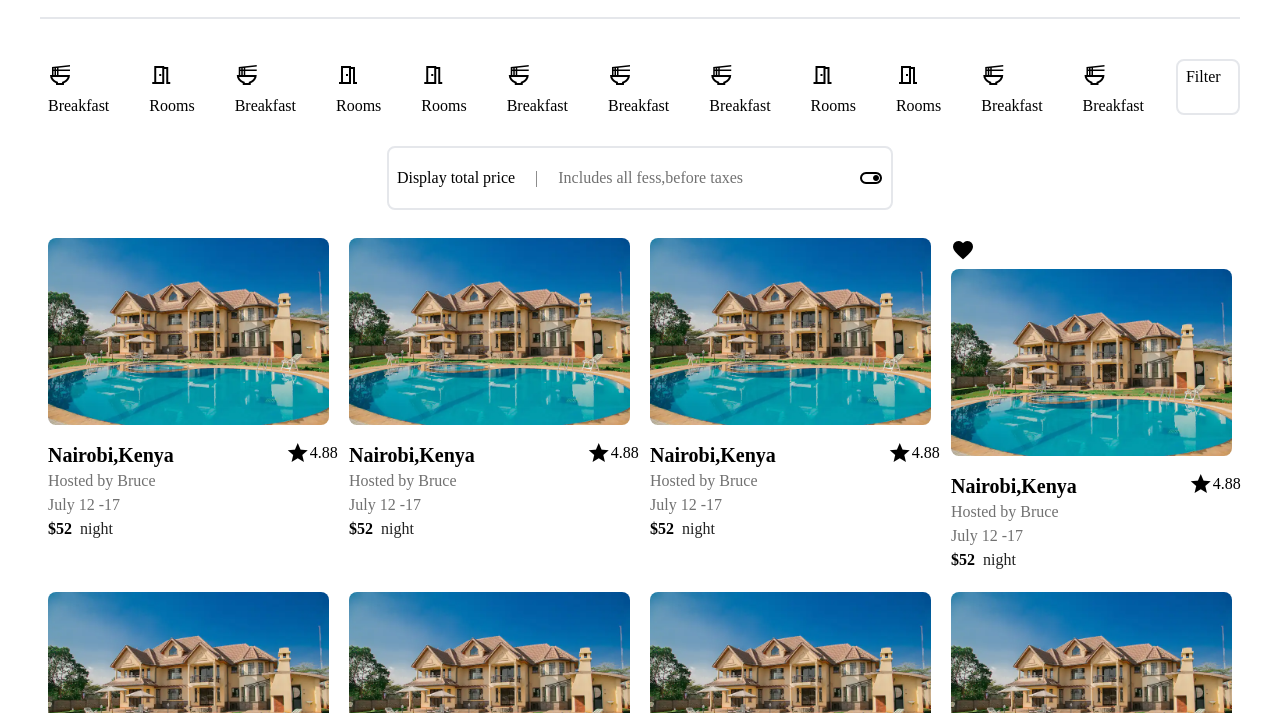
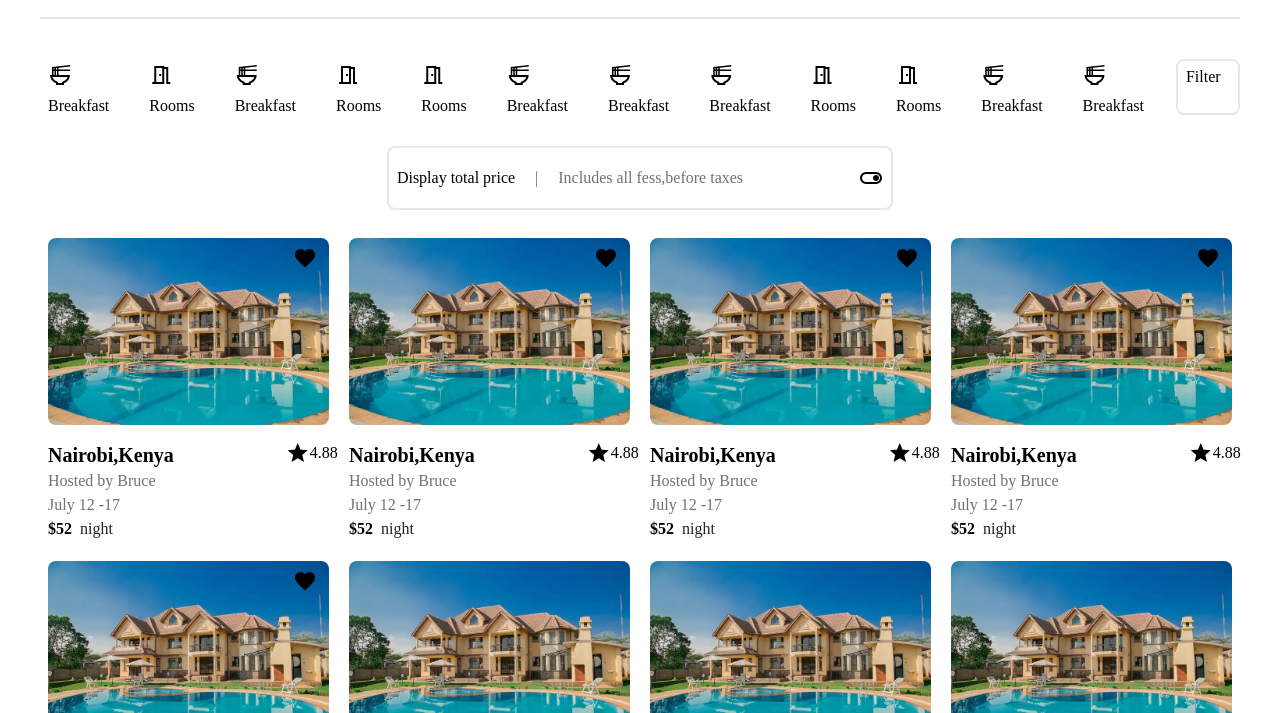
Before and after one commit to AdelineA/airbnb_cloning_challenge, a website built with Vite: page index.html in a window 1280 px wide. Shown: the part 87-800 px from the top of the page. Built offline with nearby package versions, Linux system fonts and the light colour scheme.

Commit message:
changes on cards

```diff
--- a/index.html
+++ b/index.html
@@ -124,7 +124,82 @@
             </div>
         </div>
         <div class="grid lg:grid-cols-4  gap-1 mt-5 md:grid-cols-2 grid-cols-1">
-            <div class="flex-col px-2 py-2">
+            <div class="flex-col px-2 py-2 relative">
+                <span class="material-icons-outlined absolute right-3 p-2">
+                    favorite
+                    </span>
+                <img src="imgs/1.jpg" class="rounded-lg  " alt="">
+                <div class="flex gap-28 mt-4">
+                    <h3 class="font-bold text-xl text-[#000000]">Nairobi,Kenya</h3>
+                    <p class="flex "><span class="material-icons-outlined">
+                        star
+                    </span>4.88</p>
+                </div>
+                <p class="font-light text-[#717171]">Hosted by Bruce</p>
+                <p class="font-light text-[#717171]">July 12 -17 </p>
+                <div class="flex gap-2">
+                    <h2 class="font-bold">$52</h2>
+                    <p class="font-light text-[#222222]">night</p>
+                </div>
+            </div>
+            <div class="flex-col px-2 py-2 relative">
+                <span class="material-icons-outlined absolute right-3 p-2">
+                    favorite
+                    </span>
+                <img src="imgs/1.jpg" class="rounded-lg  " alt="">
+                <div class="flex gap-28 mt-4">
+                    <h3 class="font-bold text-xl text-[#000000]">Nairobi,Kenya</h3>
+                    <p class="flex "><span class="material-icons-outlined">
+                        star
+                    </span>4.88</p>
+                </div>
+                <p class="font-light text-[#717171]">Hosted by Bruce</p>
+                <p class="font-light text-[#717171]">July 12 -17 </p>
+                <div class="flex gap-2">
+                    <h2 class="font-bold">$52</h2>
+                    <p class="font-light text-[#222222]">night</p>
+                </div>
+            </div>
+            <div class="flex-col px-2 py-2 relative">
+                <span class="material-icons-outlined absolute right-3 p-2">
+                    favorite
+                    </span>
+                <img src="imgs/1.jpg" class="rounded-lg  " alt="">
+                <div class="flex gap-28 mt-4">
+                    <h3 class="font-bold text-xl text-[#000000]">Nairobi,Kenya</h3>
+                    <p class="flex "><span class="material-icons-outlined">
+                        star
+                    </span>4.88</p>
+                </div>
+                <p class="font-light text-[#717171]">Hosted by Bruce</p>
+                <p class="font-light text-[#717171]">July 12 -17 </p>
+                <div class="flex gap-2">
+                    <h2 class="font-bold">$52</h2>
+                    <p class="font-light text-[#222222]">night</p>
+                </div>
+            </div>
+            <div class="flex-col px-2 py-2 relative">
+                <span class="material-icons-outlined absolute right-3 p-2">
+                    favorite
+                    </span>
+                <img src="imgs/1.jpg" class="rounded-lg  " alt="">
+                <div class="flex gap-28 mt-4">
+                    <h3 class="font-bold text-xl text-[#000000]">Nairobi,Kenya</h3>
+                    <p class="flex "><span class="material-icons-outlined">
+                        star
+                    </span>4.88</p>
+                </div>
+                <p class="font-light text-[#717171]">Hosted by Bruce</p>
+                <p class="font-light text-[#717171]">July 12 -17 </p>
+                <div class="flex gap-2">
+                    <h2 class="font-bold">$52</h2>
+                    <p class="font-light text-[#222222]">night</p>
+                </div>
+            </div>
+            <div class="flex-col px-2 py-2 relative">
+                <span class="material-icons-outlined absolute right-3 p-2">
+                    favorite
+                    </span>
                 <img src="imgs/1.jpg" class="rounded-lg  " alt="">
                 <div class="flex gap-28 mt-4">
                     <h3 class="font-bold text-xl text-[#000000]">Nairobi,Kenya</h3>
@@ -170,9 +245,6 @@
                 </div>
             </div>
             <div class="flex-col px-2 py-2">
-                <span class="material-icons-outlined">
-                    favorite
-                    </span>
                 <img src="imgs/1.jpg" class="rounded-lg  " alt="">
                 <div class="flex gap-28 mt-4">
                     <h3 class="font-bold text-xl text-[#000000]">Nairobi,Kenya</h3>
```
